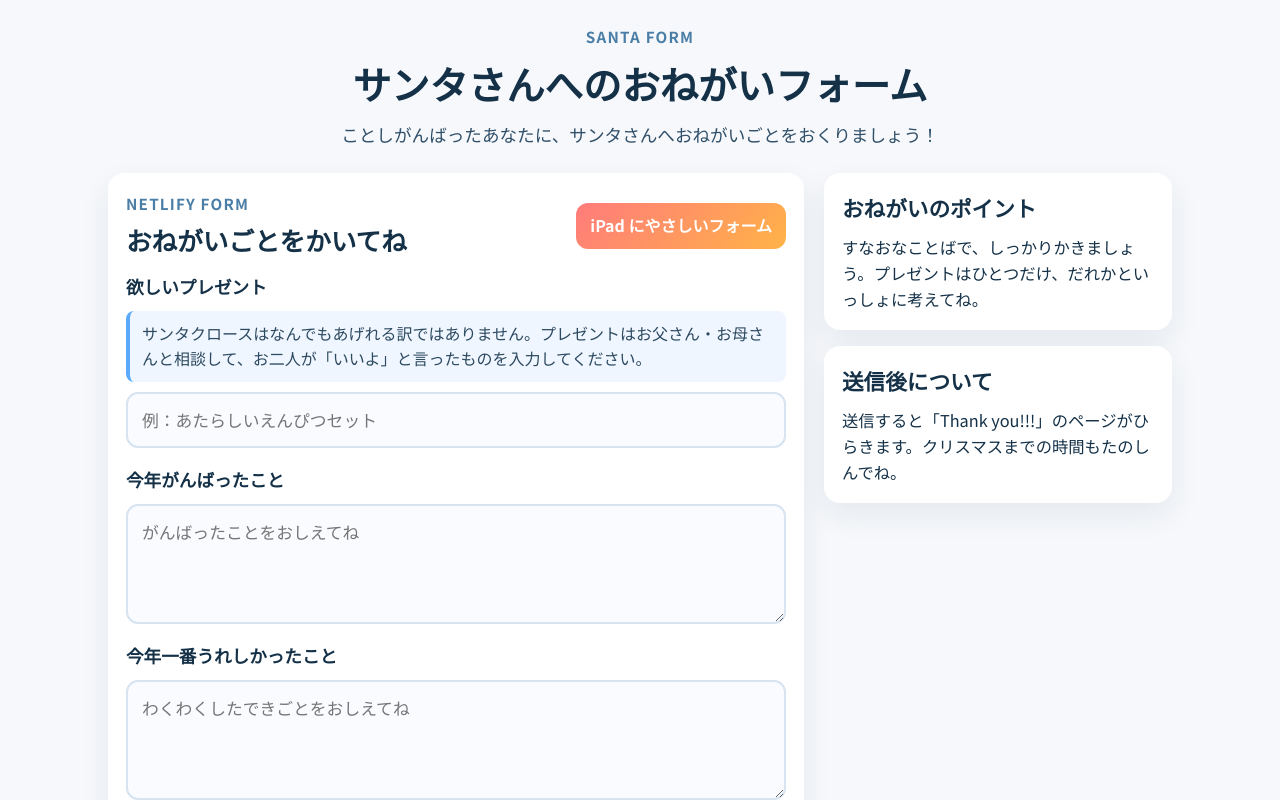
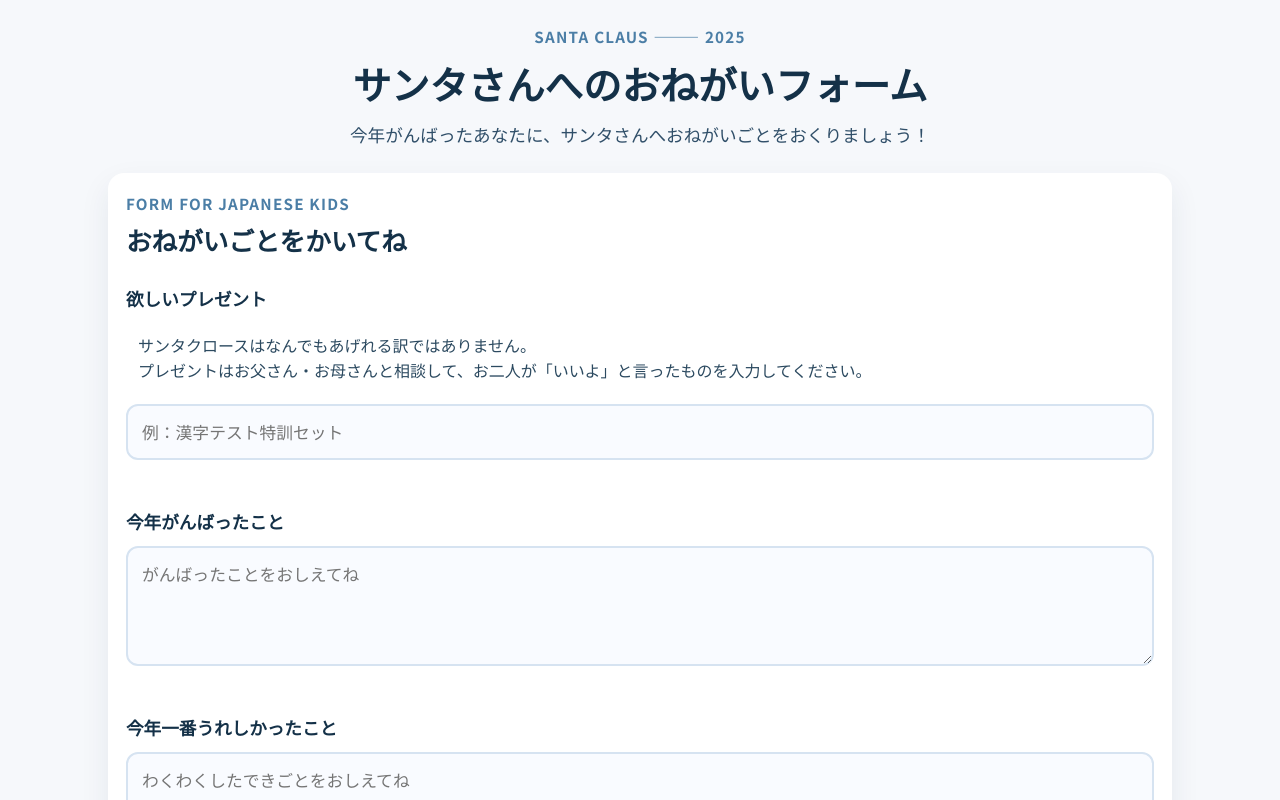
Before and after one commit to 179jp/SantaClausForm, a React (Vite) app: page / in a window 1280 px wide. Shown: the top 800 px of the page. Built offline with nearby package versions, Linux system fonts and the light colour scheme.

Commit message:
スタイルの調整

```diff
--- a/src/App.jsx
+++ b/src/App.jsx
@@ -1,4 +1,4 @@
-import React from 'react';
+import React from "react";
 
 const InfoBox = ({ title, children }) => (
   <div className="info-box">
@@ -11,10 +11,10 @@ function App() {
   return (
     <div className="page">
       <header className="hero">
-        <p className="eyebrow">Santa Form</p>
+        <p className="eyebrow">Santa Claus ——— 2025</p>
         <h1>サンタさんへのおねがいフォーム</h1>
         <p className="subtitle">
-          ことしがんばったあなたに、サンタさんへおねがいごとをおくりましょう！
+          今年がんばったあなたに、サンタさんへおねがいごとをおくりましょう！
         </p>
       </header>
 
@@ -22,10 +22,9 @@ function App() {
         <section className="form-card">
           <div className="form-header">
             <div>
-              <p className="eyebrow">Netlify Form</p>
+              <p className="eyebrow">FORM for Japanese Kids</p>
               <h2>おねがいごとをかいてね</h2>
             </div>
-            <span className="badge">iPad にやさしいフォーム</span>
           </div>
 
           <form
@@ -46,13 +45,15 @@ function App() {
             <label className="field">
               <span className="label">欲しいプレゼント</span>
               <p className="note">
-                サンタクロースはなんでもあげれる訳ではありません。プレゼントはお父さん・お母さんと相談して、お二人が「いいよ」と言ったものを入力してください。
+                サンタクロースはなんでもあげれる訳ではありません。
+                <br />
+                プレゼントはお父さん・お母さんと相談して、お二人が「いいよ」と言ったものを入力してください。
               </p>
               <input
                 type="text"
                 name="gift"
                 required
-                placeholder="例：あたらしいえんぴつセット"
+                placeholder="例：漢字テスト特訓セット"
                 aria-describedby="gift-note"
               />
             </label>
@@ -80,15 +81,6 @@ function App() {
             <button type="submit">サンタさんへおくる</button>
           </form>
         </section>
-
-        <section className="side-panel">
-          <InfoBox title="おねがいのポイント">
-            すなおなことばで、しっかりかきましょう。プレゼントはひとつだけ、だれかといっしょに考えてね。
-          </InfoBox>
-          <InfoBox title="送信後について">
-            送信すると「Thank you!!!」のページがひらきます。クリスマスまでの時間もたのしんでね。
-          </InfoBox>
-        </section>
       </main>
     </div>
   );
--- a/src/index.css
+++ b/src/index.css
@@ -1,5 +1,5 @@
 :root {
-  font-family: 'Noto Sans JP', system-ui, -apple-system, sans-serif;
+  font-family: "Noto Sans JP", system-ui, -apple-system, sans-serif;
   line-height: 1.6;
   color: #143148;
   background-color: #f6f8fb;
@@ -26,7 +26,7 @@ body {
 }
 
 .hero h1 {
-  font-family: 'Fredoka', 'Noto Sans JP', sans-serif;
+  font-family: "Fredoka", "Noto Sans JP", sans-serif;
   font-size: 2.4rem;
   margin: 0.2em 0 0.1em;
 }
@@ -48,7 +48,7 @@ body {
 
 .content {
   display: grid;
-  grid-template-columns: 2fr 1fr;
+  grid-template-columns: 1fr;
   gap: 20px;
 }
 
@@ -85,8 +85,8 @@ body {
 form {
   display: flex;
   flex-direction: column;
-  gap: 18px;
-  margin-top: 10px;
+  gap: 48px;
+  margin-top: 24px;
   font-size: 1.05rem;
 }
 
@@ -105,10 +105,7 @@ form {
   margin: 0;
   font-size: 1rem;
   color: #2c4a60;
-  background: #f0f6ff;
   padding: 10px 12px;
-  border-left: 4px solid #5aa9ff;
-  border-radius: 8px;
 }
 
 input,
@@ -117,7 +114,7 @@ textarea {
   border-radius: 12px;
   padding: 14px;
   font-size: 1.05rem;
-  font-family: 'Noto Sans JP', system-ui, -apple-system, sans-serif;
+  font-family: "Noto Sans JP", system-ui, -apple-system, sans-serif;
   background: #f9fbff;
   transition: border 0.2s ease, box-shadow 0.2s ease;
 }
```
Also changed, not shown: 1 other file (tests, documents, lock files or other folders).
